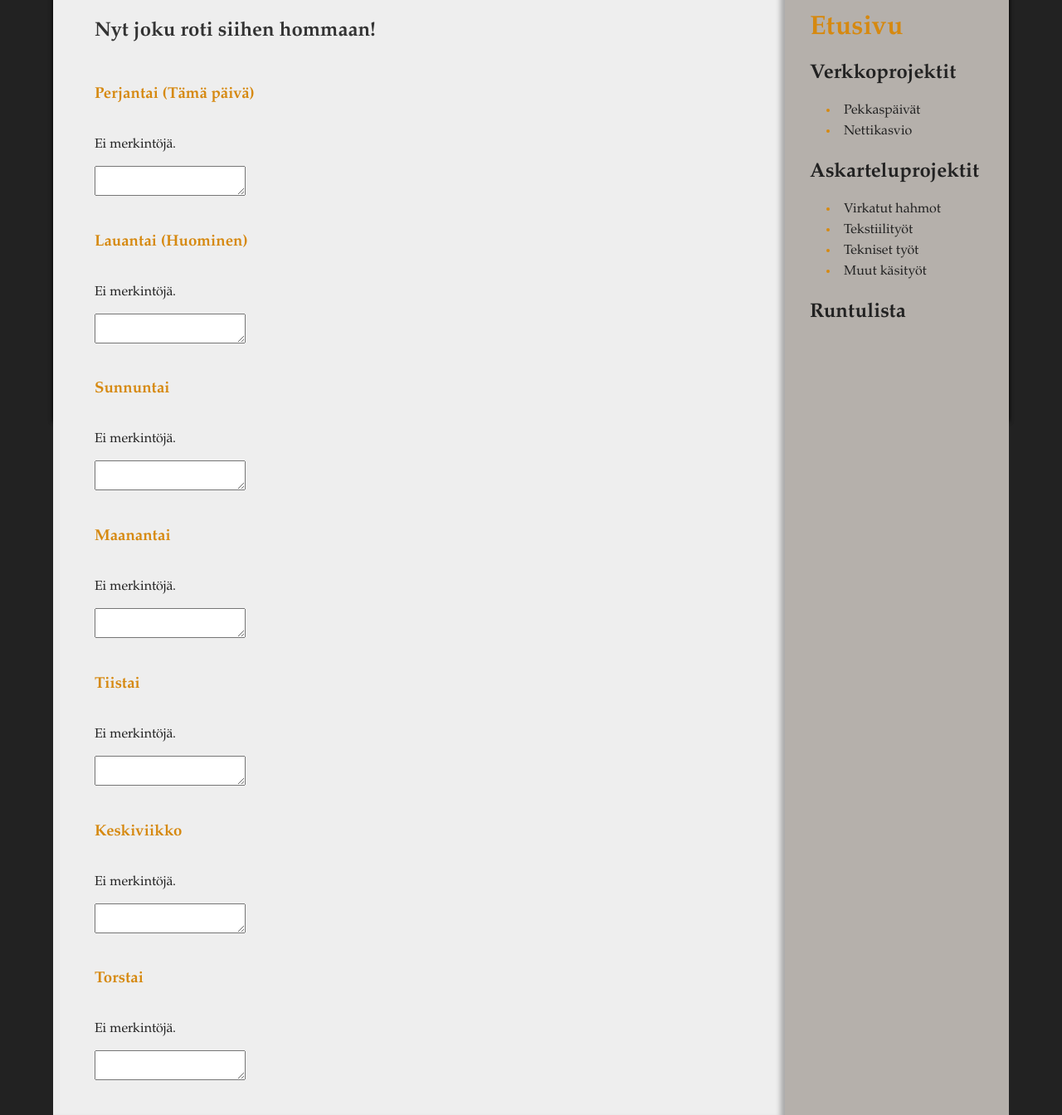
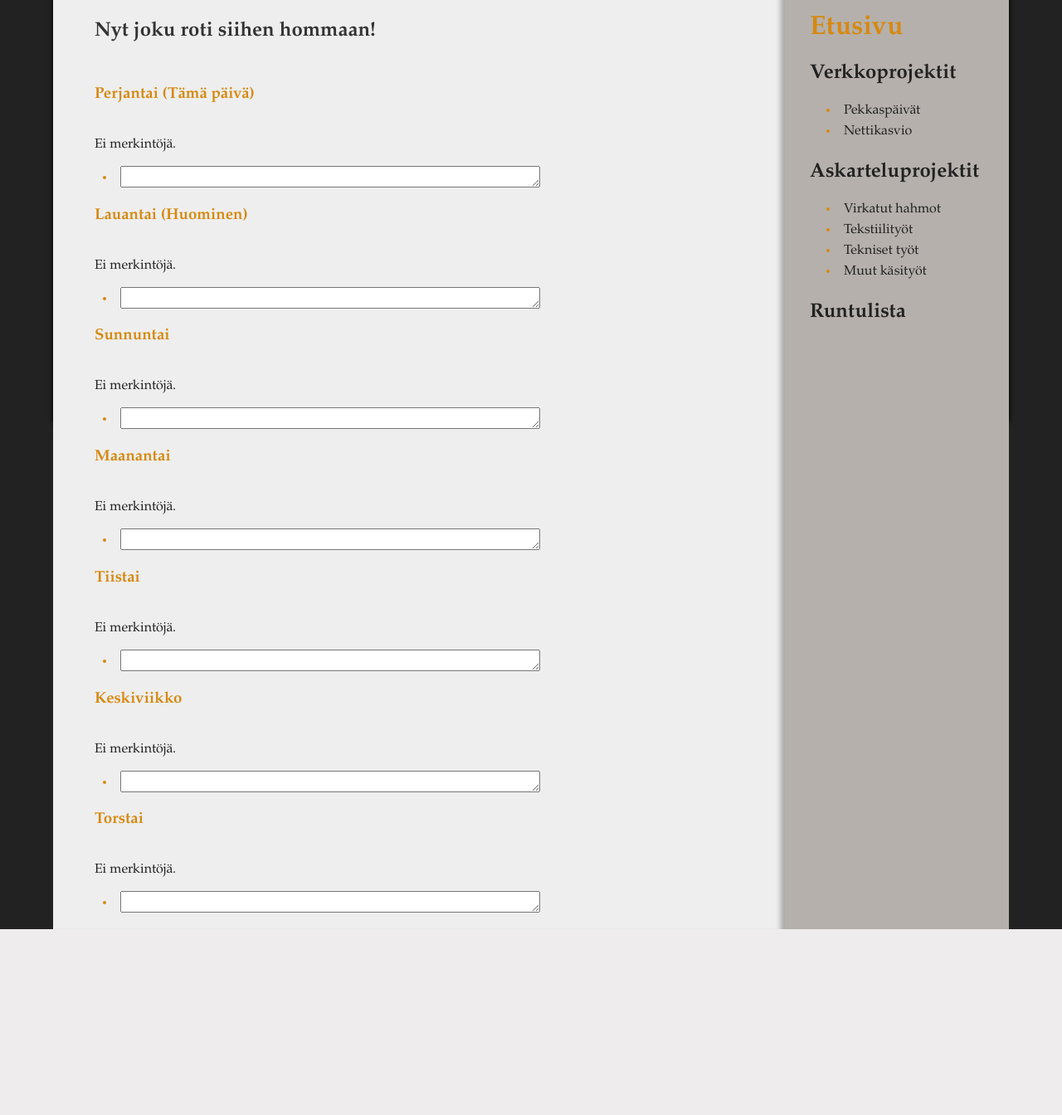
Before and after one commit to Ropazio/Paasivu, a PHP site: page /calendar.php in a window 1280 px wide. Shown: the part 287-1631 px from the top of the page at 83% size. After the commit the page ends 1407 px from the top, so only its background shows below. Run offline with PHP 8.4, Linux system fonts and the light colour scheme; the visitor is signed in with stand-in values (Sample User, id 1); data that the repository does not hold is empty.

Commit message:
edited calendar text boxes

```diff
--- a/calendar.php
+++ b/calendar.php
@@ -18,7 +18,12 @@
             $no_notes = True;
             foreach ($notes as $note) {
                 if ($note['day'] == $day) {
-                    echo "<p class='text'>" . $note['note'] . "</p>";
+                    echo "<div class='bullet_container'>";
+                    echo "<ul class='bullet'>";
+                    echo "<li>" . $note['note'] . "</li>";
+                    echo "</ul>";
+                    echo "</div>";
+
                     $no_notes = False;
                 }
                 else {
@@ -62,49 +67,91 @@
                     $day1 = date("o-m-d");
                     print_daily_notes($day1);
                 ?>
+                <div class='bullet_container'>
+                    <ul class='bullet'>
+                        <li>
                             <textarea class="text_box"></textarea>
+                        </li>
+                    </ul>
+                </div>
 
             <h3 class="day" id="weekday2"></h3>
                 <?php
                     $day2 = date("o-m-d", strtotime("+1 day"));
                     print_daily_notes($day2);
                 ?>
+                <div class='bullet_container'>
+                    <ul class='bullet'>
+                        <li>
                             <textarea class="text_box"></textarea>
+                        </li>
+                    </ul>
+                </div>
 
             <h3 class="day" id="weekday3"></h3>
                 <?php
                     $day3 = date("o-m-d", strtotime("+2 day"));
                     print_daily_notes($day3);
                 ?>
+                <div class='bullet_container'>
+                    <ul class='bullet'>
+                        <li>
                             <textarea class="text_box"></textarea>
+                        </li>
+                    </ul>
+                </div>
 
             <h3 class="day" id="weekday4"></h3>
                 <?php
                     $day4 = date("o-m-d", strtotime("+3 day"));
                     print_daily_notes($day4);
                 ?>
+                <div class='bullet_container'>
+                    <ul class='bullet'>
+                        <li>
                             <textarea class="text_box"></textarea>
+                        </li>
+                    </ul>
+                </div>
 
             <h3 class="day" id="weekday5"></h3>
                 <?php
                     $day5 = date("o-m-d", strtotime("+4 day"));
                     print_daily_notes($day5);
                 ?>
+                <div class='bullet_container'>
+                    <ul class='bullet'>
+                        <li>
                             <textarea class="text_box"></textarea>
+                        </li>
+                    </ul>
+                </div>
 
             <h3 class="day" id="weekday6"></h3>
                 <?php
                     $day6 = date("o-m-d", strtotime("+5 day"));
                     print_daily_notes($day6);
                 ?>
+                <div class='bullet_container'>
+                    <ul class='bullet'>
+                        <li>
                             <textarea class="text_box"></textarea>
+                        </li>
+                    </ul>
+                </div>
 
             <h3 class="day" id="weekday7"></h3>
                 <?php
                     $day7 = date("o-m-d", strtotime("+6 day"));
                     print_daily_notes($day7);
                 ?>
+                <div class='bullet_container'>
+                    <ul class='bullet'>
+                        <li>
                             <textarea class="text_box"></textarea>
+                        </li>
+                    </ul>
+                </div>
 
             </p>
         </div>
--- a/main_page_styles.css
+++ b/main_page_styles.css
@@ -109,9 +109,16 @@ Text related stuff
 }
 
 .text_box {
-    margin-left: 50px;
-    margin-bottom: 20px;
+    margin-bottom: -8px;
+    width: 500px;
+    height: 20px;
 }
+
+.bullet_container {
+    margin-left: 20px;
+    margin-right: 20px;
+}
+
 
 /*
 Login
@@ -253,6 +260,10 @@ MOBILE
         margin: 0;
     }
 
+    img {
+        max-width: 300px;
+    }
+
     .header {
         background-image: url("img/supper_mobile.png");
         background-size: cover;
```
Lines whose indentation alone changed are shown as unchanged.
